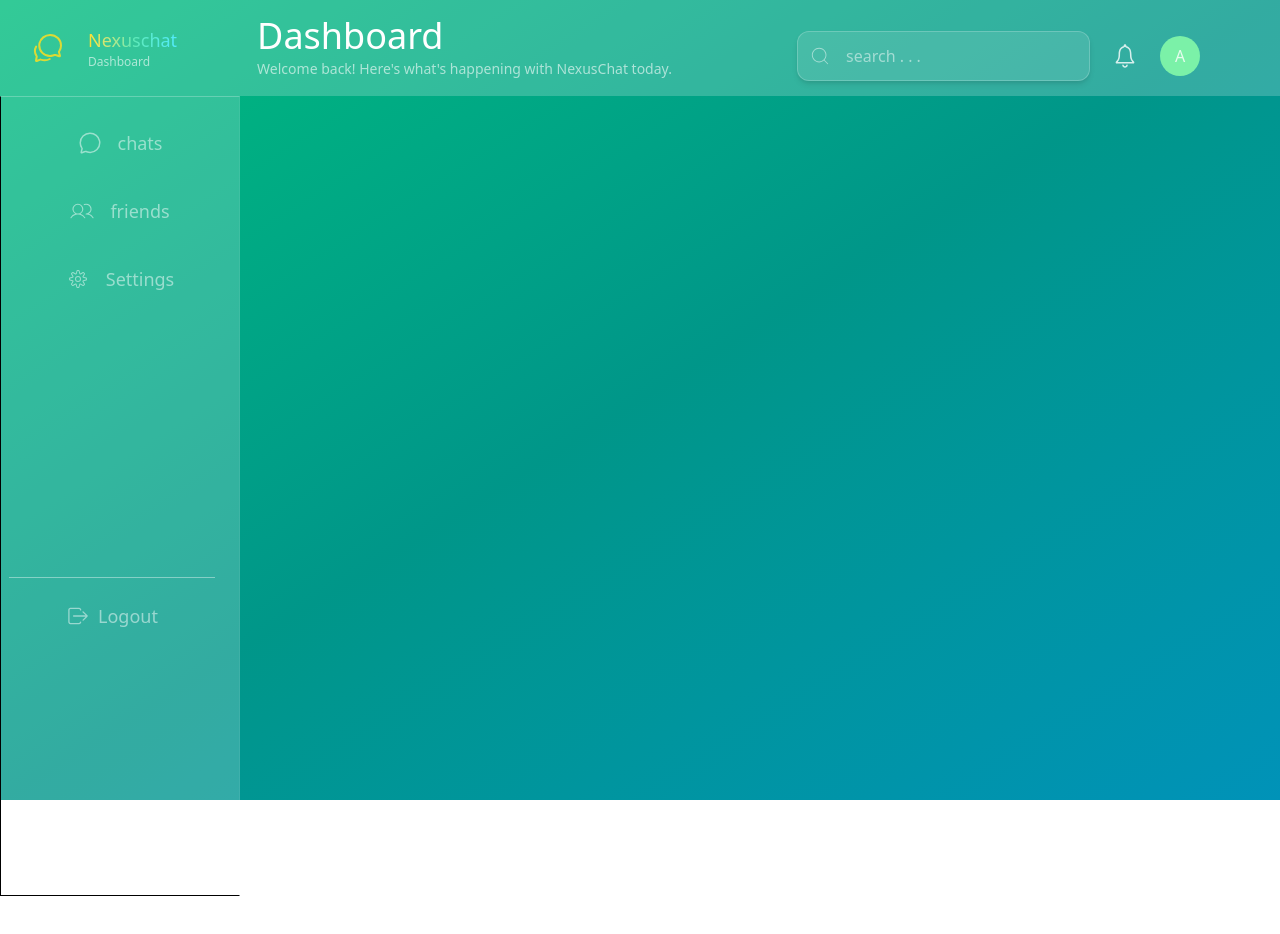
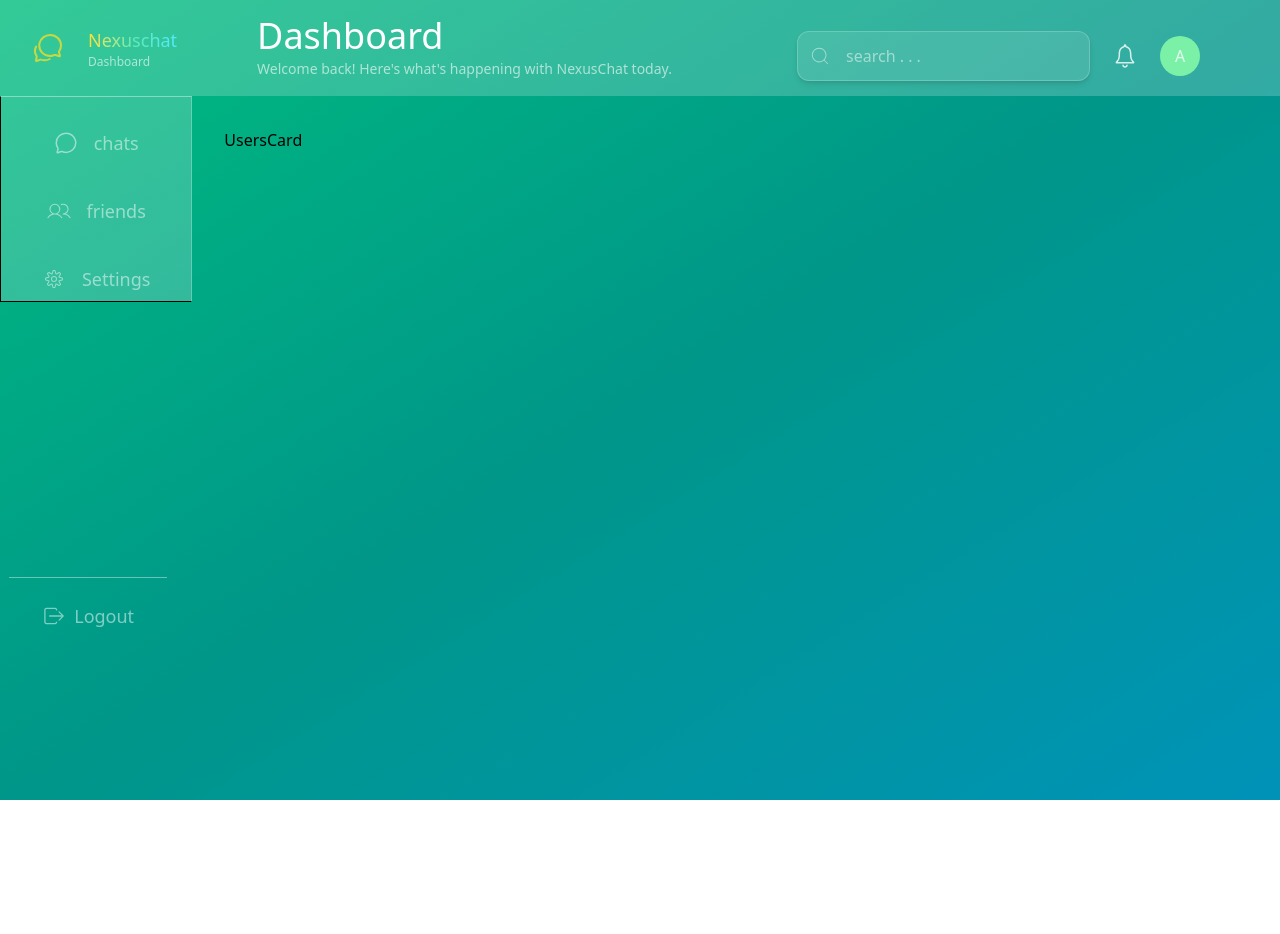
Before and after one commit to Yash-x-16/chatify, a React (Vite) app in the folder frontend/: page / in a window 1280 px wide. Shown: the top 934 px of the page. After the commit the page ends 800 px from the top, so only its background shows below. Built offline with nearby package versions, Linux system fonts and the light colour scheme.

Commit message:
added context in the sidebar

```diff
--- a/frontend/src/components/cards/usersCard.tsx
+++ b/frontend/src/components/cards/usersCard.tsx
@@ -1,5 +1,3 @@
-
-
 export function UsersCard(){
     return <div className="w-full h-full m-8">
         UsersCard
--- a/frontend/src/components/sidebar/sidebar.tsx
+++ b/frontend/src/components/sidebar/sidebar.tsx
@@ -2,8 +2,9 @@ import { IoChatbubbleOutline } from "react-icons/io5";
 import { PiUsersLight } from "react-icons/pi";
 import { CiSettings } from "react-icons/ci";
 import { IoIosLogOut } from "react-icons/io";
-import { useState, type ReactNode } from "react";
-
+import {   type ReactNode } from "react";
+import { useContext } from "react";
+import { CardContext } from "../../contexts/dashboardContext";
 
 interface items{
     label:string ,
@@ -12,8 +13,9 @@ interface items{
 }
 
 export function Sidebar(){
-
-    const [selected,setSelected] = useState<String |null>(null)
+    const context = useContext(CardContext)
+    if(!context){return}
+const {selected,setSelected} = context
     const items:items[] =
      [{
        id:"chats",label:"chats" , icons:<IoChatbubbleOutline size={"24px"}/>},
@@ -28,8 +30,8 @@ export function Sidebar(){
        }
     ]
 
-    return <div className="h-full w-60 border-r-white/25 border-t-white/40  flex border  ">
-        <div className="flex flex-col justify-between items-center  relative h-full w-full bg-white/20">
+    return <div className=" bg-white/20 w-60 border-r-white/25 border-t-white/40  flex border  ">
+        <div className="flex flex-col justify-between items-center  relative  w-full ">
             <div className="flex justify-start  flex-col items-center gap-6 mt-6 w-full h-1/2">
             {items.map((x)=>(<div
             key={x.id}
--- /dev/null
+++ b/frontend/src/contexts/dashboardContext.tsx
@@ -0,0 +1,22 @@
+import { createContext, useState, type ReactNode } from "react";
+
+
+type CardContextType = {
+  selected: string;
+  setSelected: React.Dispatch<React.SetStateAction<string>>;
+};
+
+
+export const CardContext = createContext<CardContextType | undefined>(undefined);
+
+
+
+export function DashBoardContext({children}:{children:ReactNode}){
+
+   const [selected,setSelected] = useState("")
+  return  <CardContext.Provider value={{selected:selected,
+  setSelected:setSelected}}>
+        {children}
+    </CardContext.Provider>
+
+}
--- a/frontend/src/pages/homepage.tsx
+++ b/frontend/src/pages/homepage.tsx
@@ -1,9 +1,17 @@
+import { UsersCard } from "../components/cards/usersCard";
 import { Sidebar } from "../components/sidebar/sidebar";
 import { HomeNavbar } from "../components/ui/Navbar";
+import { DashBoardContext } from "../contexts/dashboardContext";
+export function Homepage(){
+    return <div className="min-h-screen overflow-hidden  w-full bg-gradient-to-br from-emerald-500 via-teal-600 to-cyan-600">
+        <DashBoardContext>
+         <HomeNavbar/>
+         <div className="flex flex-row">
+            <Sidebar/>
+         <UsersCard/>
+         </div>
 
-export function Homepage(){
-    return <div className="h-screen  w-full bg-gradient-to-br from-emerald-500 via-teal-600 to-cyan-600">
-       <HomeNavbar/>
-       <Sidebar/>
+        </DashBoardContext>
+
     </div>
 }
```
